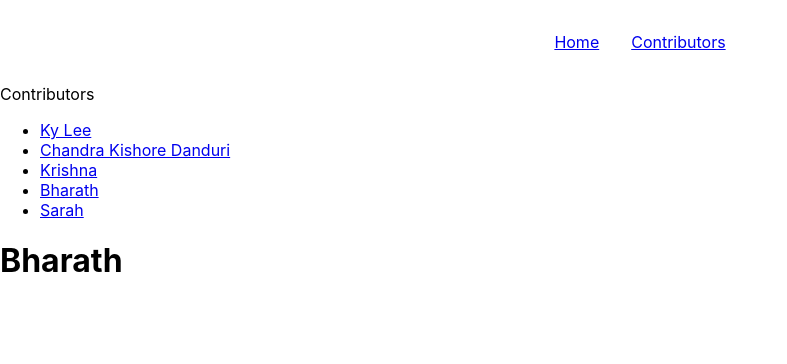
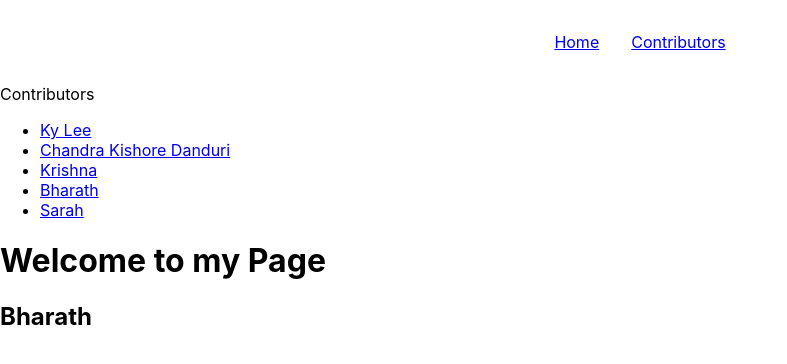
Before and after one commit to kyhy/xenia, a React (Create React App) app: page /contributors/bharath in a window 1280 px wide. Shown: the top 364 px of the page, without its empty margins (0-787 px from the left). Built offline with nearby package versions, Linux system fonts and the light colour scheme.

Commit message:
Testing my page-bharath

```diff
--- a/src/Bharath.js
+++ b/src/Bharath.js
@@ -2,7 +2,9 @@ import React from 'react';
 
 const Bharath = () => (
     <div>
-        <h1>Bharath</h1>
+        <h1>Welcome to my Page</h1>
+        <h2>Bharath</h2>
+
     </div>
 );
 
```
